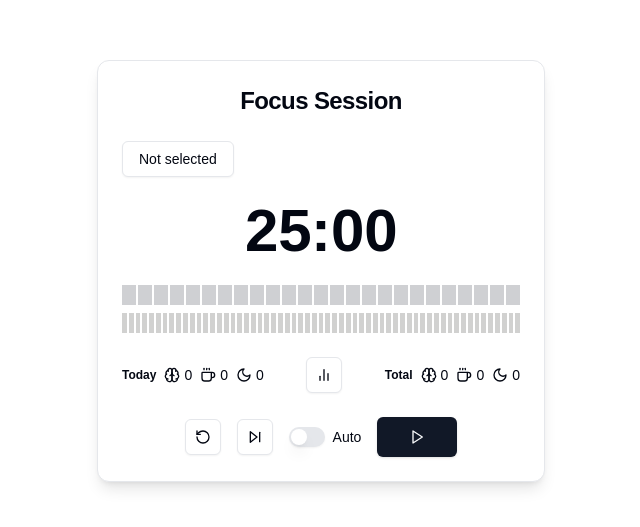
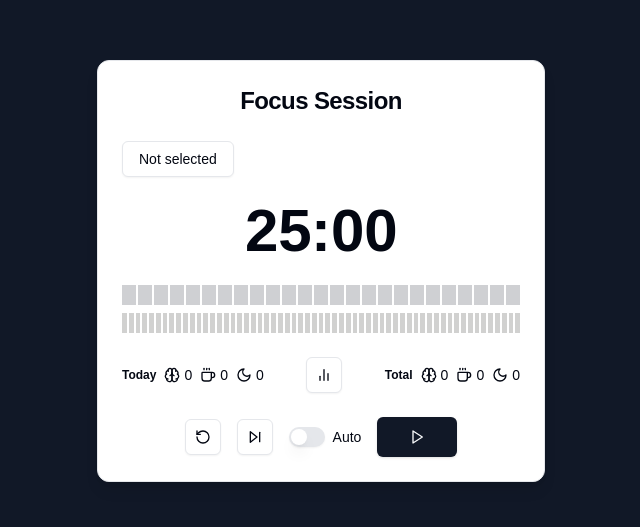
Before and after one commit to owlf1x0r/chronos-guard, a Next.js app in the folder frontend/: page / in a window 1280 px wide. Shown: the part 129-656 px from the top of the page, without its empty margins (319-959 px from the left). Built offline with nearby package versions, Linux system fonts and the light colour scheme.

Commit message:
배경색 primary로 변경

```diff
--- a/frontend/src/app/page.tsx
+++ b/frontend/src/app/page.tsx
@@ -44,7 +44,7 @@
   };
 
   return (
-    <div className="flex items-center justify-center min-h-screen bg-background">
+    <div className="flex items-center justify-center min-h-screen bg-primary">
       <PomodoroTimer sessionRecords={sessionRecords} updateSessionRecord={updateSessionRecord} />
     </div>
   );
```
